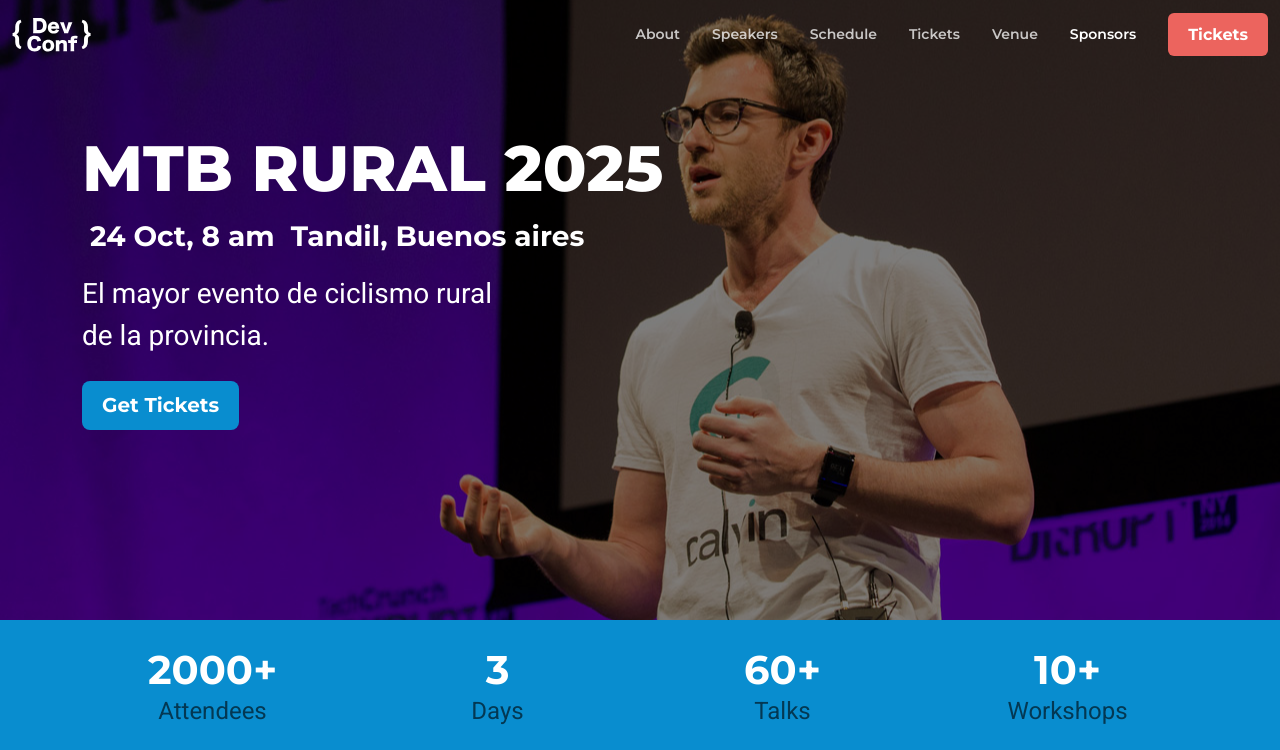
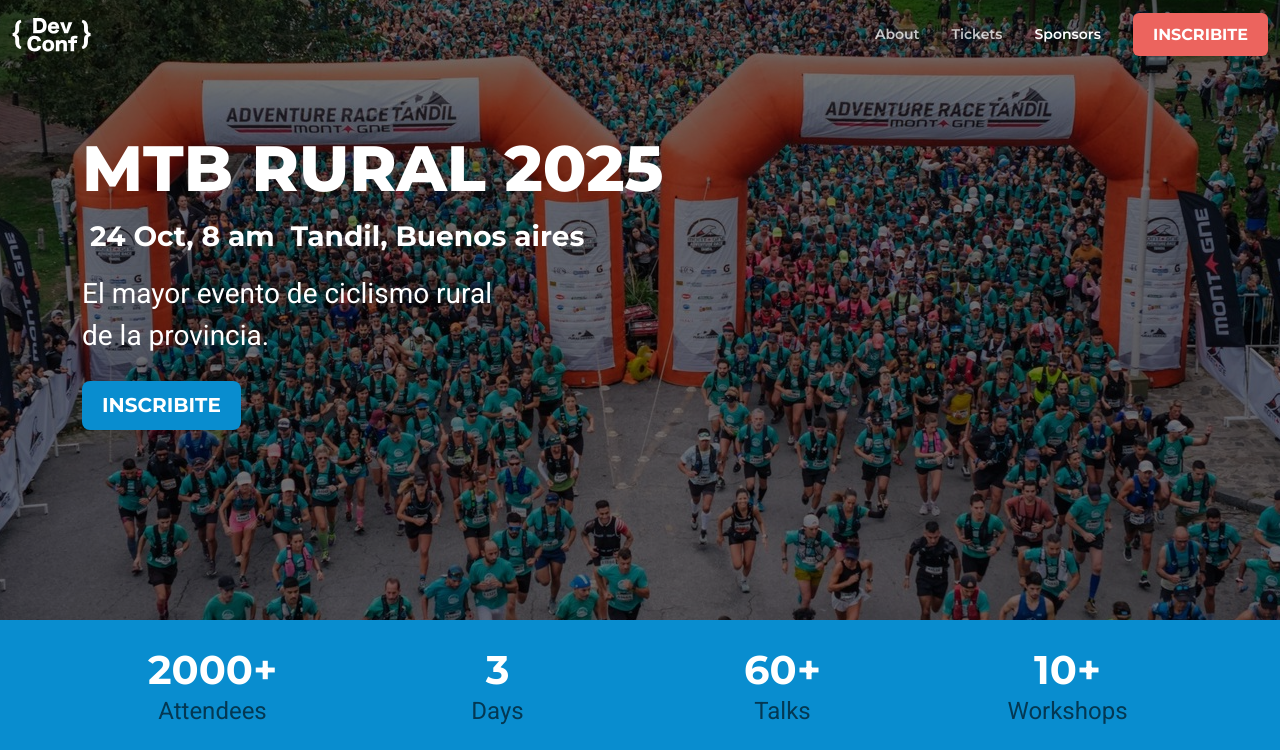
Before and after one commit to Valentino-inf/INTRO, a Flask app: page / in a window 1280 px wide. Shown: the top 750 px of the page. Run offline with Flask 3, Linux system fonts and the light colour scheme; some libraries are stand-ins or nearby versions.

Commit message:
merge en común, edit imagen

```diff
--- a/TP2-IDS/templates/index.html
+++ b/TP2-IDS/templates/index.html
@@ -9,7 +9,7 @@
 				<nav class="main-nav navbar navbar-expand-lg">
 					<div class="site-logo"><a class="scrollto" href="#hero-block"><img class="logo-icon" src="{{ url_for('static', filename='assets/images/logo-white.svg') }}" alt="logo"></a></div>
 
-					<div class="navbar-btn order-lg-2"><a class="btn btn-secondary" href="https://themes.3rdwavemedia.com/bootstrap-templates/startup/devconf-free-bootstrap-4-conference-template-for-tech-conferences-and-events/" target="_blank">Tickets</a></div>
+					<div class="navbar-btn order-lg-2"><a class="btn btn-secondary" href="https://themes.3rdwavemedia.com/bootstrap-templates/startup/devconf-free-bootstrap-4-conference-template-for-tech-conferences-and-events/" target="_blank">INSCRIBITE</a></div>
 
 					<button class="navbar-toggler" type="button" data-bs-toggle="collapse" data-bs-target="#navigation" aria-controls="navigation" aria-expanded="false" aria-label="Toggle navigation">
 						<span class="navbar-toggler-icon"></span>
@@ -19,10 +19,7 @@
 						<ul class="nav navbar-nav">
 
 							<li class="nav-item"><a class="nav-link scrollto" href="#about-section">About</a></li>
-							<li class="nav-item"><a class="nav-link scrollto" href="#speakers-section">Speakers</a></li>
-							<li class="nav-item"><a class="nav-link scrollto" href="#schedule-section">Schedule</a></li>
 							<li class="nav-item"><a class="nav-link scrollto" href="#tickets-section">Tickets</a></li>
-							<li class="nav-item"><a class="nav-link scrollto" href="#venue-section">Venue</a></li>
 							<li class="nav-item"><a class="nav-link scrollto" href="#sponsors-section">Sponsors</a></li>
 						</ul><!--//nav-->
 					</div><!--//navabr-collapse-->
@@ -50,7 +47,7 @@
 				<h1 class="hero-heading mb-2">MTB RURAL 2025</h1>
 				<div class="hero-meta mb-3"><i class="far fa-calendar-alt me-2"></i>24 Oct, 8 am<i class="fas fa-map-marker-alt mx-2"></i>Tandil, Buenos aires</div>
 				<div class="hero-intro mb-4">El mayor evento de ciclismo rural <br>de la provincia.</div>
-				<div class="hero-cta"><a class="btn btn-primary btn-lg" href="https://themes.3rdwavemedia.com/bootstrap-templates/startup/devconf-free-bootstrap-4-conference-template-for-tech-conferences-and-events/" target="_blank">Get Tickets</a></div>
+				<div class="hero-cta"><a class="btn btn-primary btn-lg" href="https://themes.3rdwavemedia.com/bootstrap-templates/startup/devconf-free-bootstrap-4-conference-template-for-tech-conferences-and-events/" target="_blank">INSCRIBITE</a></div>
 
 			</div><!--//hero-text-block-->
 		</div><!--//container-->
@@ -97,7 +94,7 @@
 				<h4 class="countdown-intro mb-2 text-center mb-3">Event Starts In:</h4>
 				<div id="countdown-box" class="countdown-box"></div>
 			</div><!--//event-countdown-->
-			<div class="about-cta text-center mb-5"><a class="btn btn-secondary btn-lg  mb-5" href="https://themes.3rdwavemedia.com/bootstrap-templates/startup/devconf-free-bootstrap-4-conference-template-for-tech-conferences-and-events/" target="_blank">Get Your Ticket Today</a></div>
+			<div class="about-cta text-center mb-5"><a class="btn btn-secondary btn-lg  mb-5" href="https://themes.3rdwavemedia.com/bootstrap-templates/startup/devconf-free-bootstrap-4-conference-template-for-tech-conferences-and-events/" target="_blank">INSCRIPCIÓN</a></div>
 		</div><!--//container-->
 
 		<div class="media-block theme-bg-primary py-5">
```
Also changed, not shown: TP2-IDS/static/assets/images/hero-1.jpg.
